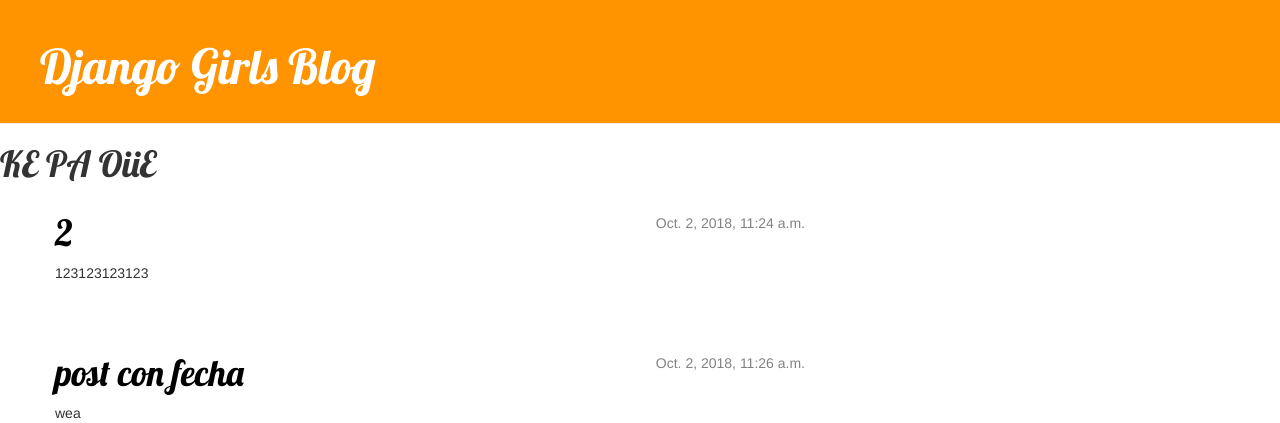
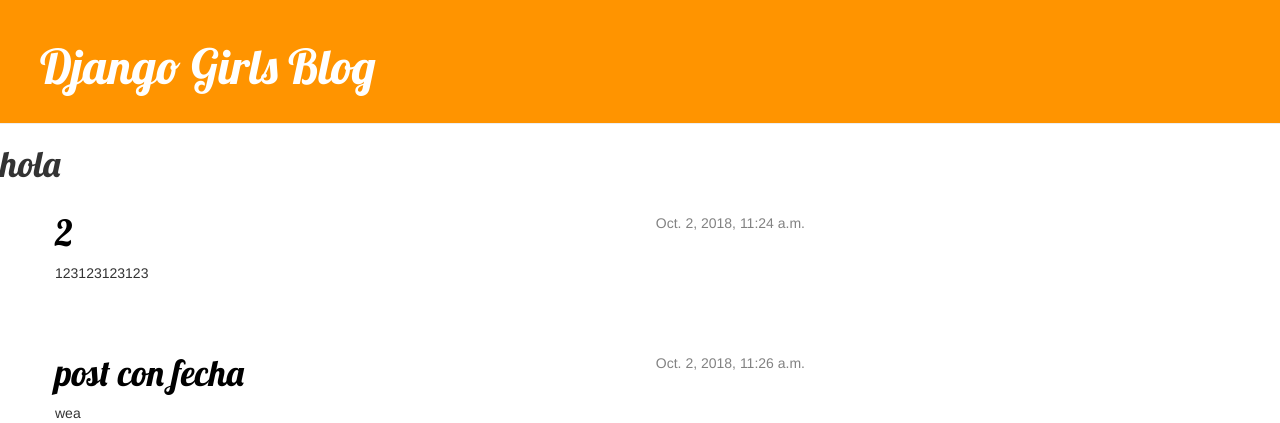
Before and after one commit to aparicionm/django-1, a Django app: page / in a window 1280 px wide. Shown: the top 423 px of the page. Run offline with Django 3.2, Linux system fonts and the light colour scheme; data comes from the database, SQL or seed files in the repository; some libraries are stand-ins or nearby versions.

Commit message:
cambio1.1

```diff
--- a/mysite/blog/templates/blog/post_list.html
+++ b/mysite/blog/templates/blog/post_list.html
@@ -19,7 +19,7 @@
             <a href="/">Django Girls Blog</a>
         </h1>
     </div>
-    <h1>KE PA OiiE</h1>
+    <h1>hola</h1>
     <div class="content container">
         <div class="row">
             <div class="col-md-8">
```
